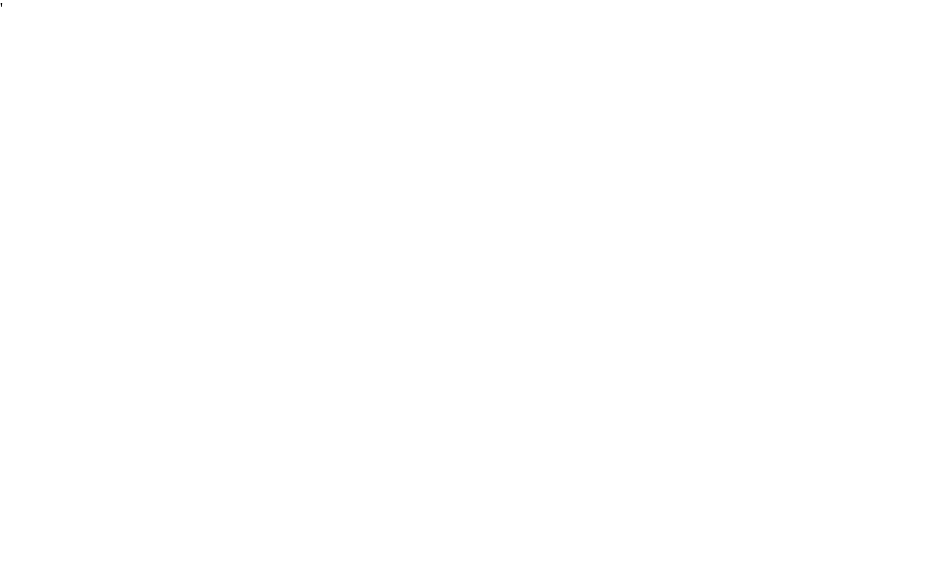
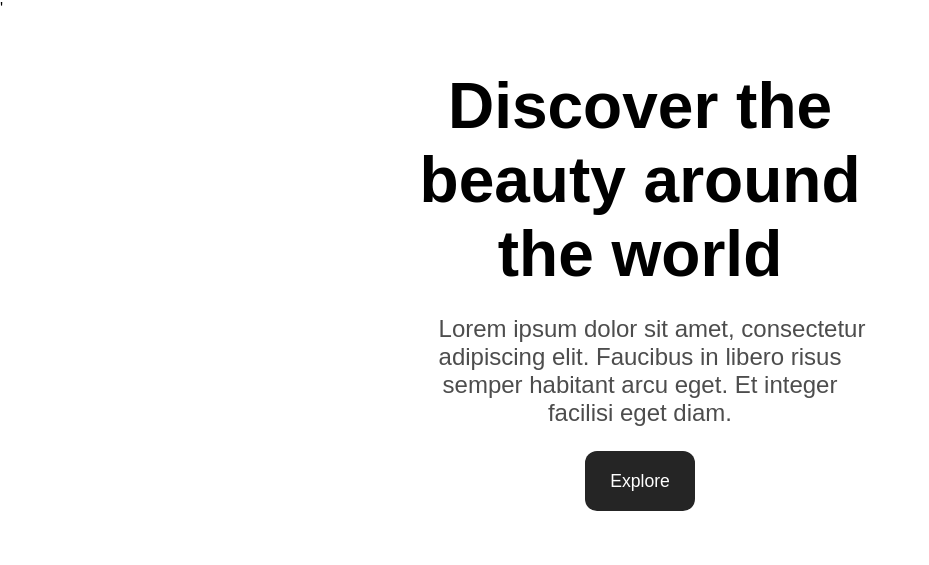
Before and after one commit to DavidJJulio/Gift, a plain HTML site: page index.html in a window 1280 px wide. Shown: the whole page, without its empty margins (0-929 px from the left). Drawn offline with Linux system fonts and the light colour scheme.

Commit message:
feat: :sparkles: 1st Section done

```diff
--- a/css/styles.css
+++ b/css/styles.css
@@ -5,3 +5,80 @@
     margin: 0;
     box-sizing: border-box;
 }
+
+body {
+
+    width: 100vw;
+    height: 100vh;
+    font-family: Arial, Helvetica, sans-serif;
+    overflow: hidden;
+
+}
+
+main {
+
+    width: 100%;
+    height: 100%;
+    display: flex;
+    flex-direction: column;
+    justify-content: start;
+    align-items: center;
+
+}
+
+.description {
+
+    width: 100%;
+    height: auto;
+    min-height: 50%;
+    padding-inline: 32%;
+    padding-top: 4%;
+    padding-bottom: 4%;
+    display: flex;
+    flex-direction: column;
+    justify-content: start;
+    align-items: center;
+    gap: 24px;
+
+}
+
+.description h1 {
+
+    font-size: 4em;
+    text-align: center;
+
+}
+
+.description p {
+
+    text-align: center;
+    font-size: 1.5em;
+    text-indent: 1em;
+    color: rgb(77, 77, 77);
+
+}
+
+.description button {
+
+    width: 24%;
+    height: 60px;
+    border-radius: 12px;
+    border: none;
+    background-color: #252525;
+    color: #fff;
+    font-weight: 100;
+    font-size: 1.1em;
+    transition: .3s ease;
+
+}
+
+.description button:hover {
+
+    width: 25%;
+    height: 62px;
+    background-color: #645c5c;
+    transition: .3s ease;
+    text-shadow: white 0px 0px 8px;
+
+
+}
--- a/index.html
+++ b/index.html
@@ -10,5 +10,18 @@
 </head>
 <body>
 
+    <main>
+
+        <section class="description">
+
+            <h1>Discover the beauty around the world</h1>
+            <p>Lorem ipsum dolor sit amet, consectetur adipiscing elit. Faucibus in libero risus semper habitant arcu eget. Et integer facilisi eget diam.</p>
+            <button>Explore</button>
+
+        </section>
+        <section class="gallery"></section>
+
+    </main>
+
 </body>
 </html>
```
